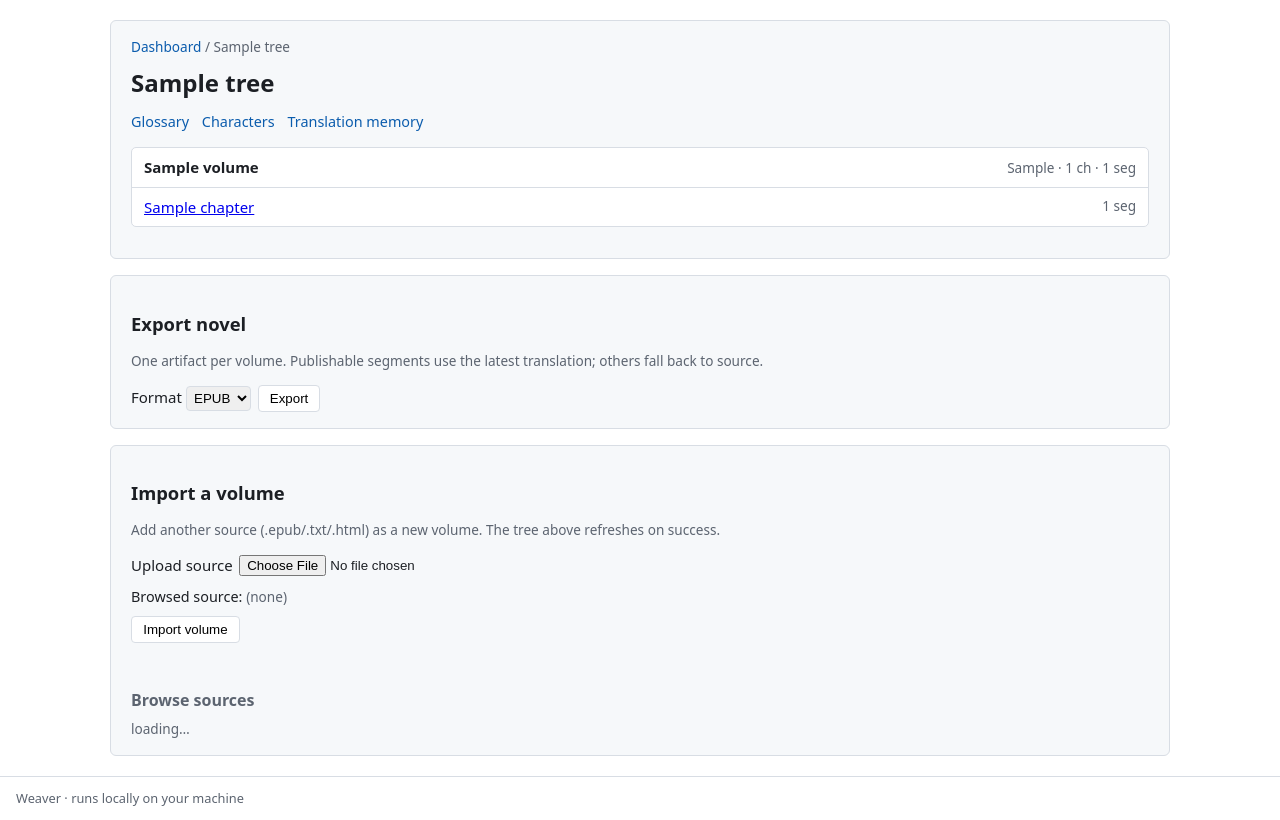
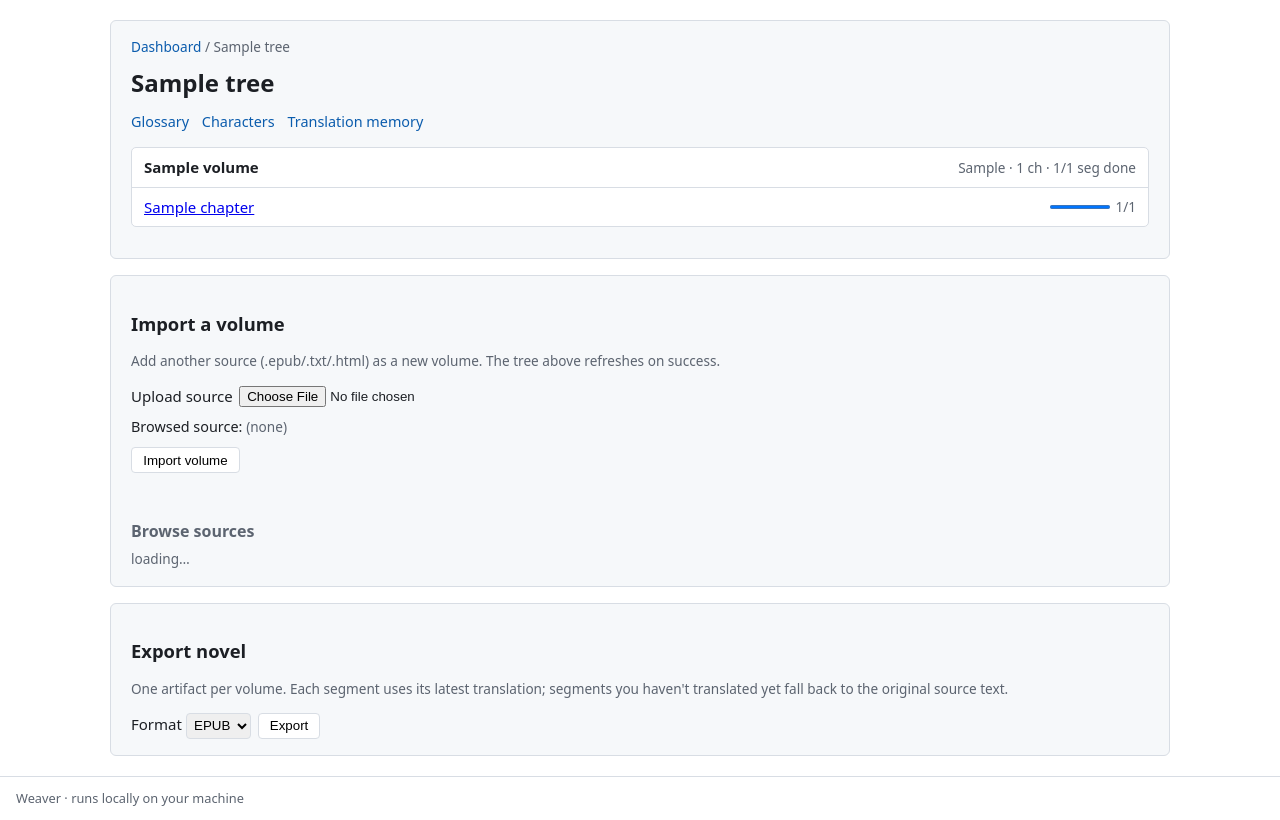
Before and after one commit to Trancend1/weaver, a Python web app: template src/weaver/api/templates/project.html in a window 1280 px wide. Shown: the part 43-863 px from the top of the page. Run offline with Jinja, Linux system fonts and the light colour scheme; the template is opened without the code that fills it: most values are stand-ins (such as "Sample title", 1, 10 or a date in 2020).

Commit message:
feat(ui): dashboard + project clarity (Phase A A2-4)
Presentation, plus one additive service field for an honest progress
count. See docs/PHASE_A_UI_AUDIT.md.

- D2: dashboard table zebra/hover + per-row translate progress bar.
- D4: error projects show the error text visibly and accessibly (was a
  hover-only title attribute).
- P1: project page lists Import above Export so an empty project's next
  step isn't buried under a no-op Export panel.
- P2: clearer export-fallback copy.
- P4: per-chapter and per-volume "done" progress in the tree. Adds an
  additive done_count (= translated + manual) to project_tree.ChapterView
  and its SQL; translated_count and the JSON tree API are unchanged.
- tests: done_count counts a manual edit as done but not as auto-translated.

```diff
--- a/src/weaver/api/static/app.css
+++ b/src/weaver/api/static/app.css
@@ -56,6 +56,10 @@ code { background: #eceff3; padding: 0.05rem 0.3rem; border-radius: 3px; }
 .grid th { font-size: 0.8rem; color: var(--muted); text-transform: uppercase; letter-spacing: 0.02em; }
 .grid td a { color: var(--link); text-decoration: none; }
 .num { text-align: right; }
+.grid tbody tr:nth-child(even) { background: rgba(0, 0, 0, 0.02); }
+.grid tbody tr:hover { background: #eef3f8; }
+.grid progress { width: 64px; height: 0.55rem; vertical-align: middle; }
+.progress-cell { display: flex; align-items: center; gap: 0.4rem; justify-content: flex-end; }
 
 .badge { font-size: 0.75rem; padding: 0.1rem 0.45rem; border-radius: 10px; border: 1px solid var(--line); }
 .badge.ok { color: var(--ok); border-color: var(--ok); }
@@ -82,8 +86,10 @@ textarea:focus-visible,
 .vol-head { display: flex; justify-content: space-between; align-items: baseline; gap: 1rem; padding: 0.5rem 0.75rem; border-bottom: 1px solid var(--line); }
 .vol-title { font-weight: 600; }
 .chapters { list-style: none; margin: 0; padding: 0.3rem 0.75rem; }
-.chapter { display: flex; justify-content: space-between; padding: 0.2rem 0; border-bottom: 1px dashed var(--line); }
+.chapter { display: flex; justify-content: space-between; gap: 1rem; padding: 0.2rem 0; border-bottom: 1px dashed var(--line); }
 .chapter:last-child { border-bottom: none; }
+.ch-progress { display: inline-flex; align-items: center; gap: 0.35rem; white-space: nowrap; }
+.ch-progress progress { width: 60px; height: 0.5rem; vertical-align: middle; }
 
 .empty { padding: 1rem; color: var(--muted); }
 .empty .hint, .hint { font-size: 0.85rem; }
--- a/src/weaver/api/templates/partials/_tree.html
+++ b/src/weaver/api/templates/partials/_tree.html
@@ -5,14 +5,19 @@
     <li class="vol">
       <div class="vol-head">
         <span class="vol-title">{{ v.title }}</span>
-        <span class="meta">{{ v.source_format }} · {{ v.chapter_count }} ch · {{ v.segment_count }} seg</span>
+        <span class="meta">{{ v.source_format }} · {{ v.chapter_count }} ch ·
+          {{ v.chapters | sum(attribute="done_count") }}/{{ v.segment_count }} seg done</span>
       </div>
       {% if v.chapters %}
       <ul class="chapters">
         {% for c in v.chapters %}
         <li class="chapter">
           <a class="ch-title" href="/ui/projects/{{ tree.project_name }}/chapters/{{ c.id }}">{{ c.title }}</a>
-          <span class="meta num">{{ c.segment_count }} seg</span>
+          <span class="ch-progress meta">
+            <progress value="{{ c.done_count }}" max="{{ c.segment_count or 1 }}"
+              title="{{ c.done_count }} of {{ c.segment_count }} segments done"></progress>
+            {{ c.done_count }}/{{ c.segment_count }}
+          </span>
         </li>
         {% endfor %}
       </ul>
--- a/src/weaver/api/templates/project.html
+++ b/src/weaver/api/templates/project.html
@@ -11,23 +11,6 @@
   </nav>
 
   {% include "partials/_tree.html" %}
-</section>
-
-<section class="panel">
-  <h2>Export novel</h2>
-  <p class="meta">One artifact per volume. Publishable segments use the latest translation; others fall back to source.</p>
-  <form hx-post="/ui/projects/{{ tree.project_name }}/export"
-        hx-target="#export-panel" hx-swap="outerHTML" class="inline-form">
-    <label>Format
-      <select name="target">
-        <option value="epub">EPUB</option>
-        <option value="txt">TXT</option>
-        <option value="html">HTML</option>
-      </select>
-    </label>
-    <button type="submit">Export</button>
-  </form>
-  <div id="export-panel"></div>
 </section>
 
 <section class="panel">
@@ -54,4 +37,22 @@
     <span class="meta">loading…</span>
   </div>
 </section>
+
+<section class="panel">
+  <h2>Export novel</h2>
+  <p class="meta">One artifact per volume. Each segment uses its latest translation; segments
+    you haven't translated yet fall back to the original source text.</p>
+  <form hx-post="/ui/projects/{{ tree.project_name }}/export"
+        hx-target="#export-panel" hx-swap="outerHTML" class="inline-form">
+    <label>Format
+      <select name="target">
+        <option value="epub">EPUB</option>
+        <option value="txt">TXT</option>
+        <option value="html">HTML</option>
+      </select>
+    </label>
+    <button type="submit">Export</button>
+  </form>
+  <div id="export-panel"></div>
+</section>
 {% endblock %}
```
Also changed, not shown: src/weaver/api/templates/dashboard.html (+10 -2 lines), src/weaver/services/project_tree.py (+10 -2 lines), tests/unit/services/test_project_tree.py (+25 -0 lines).
